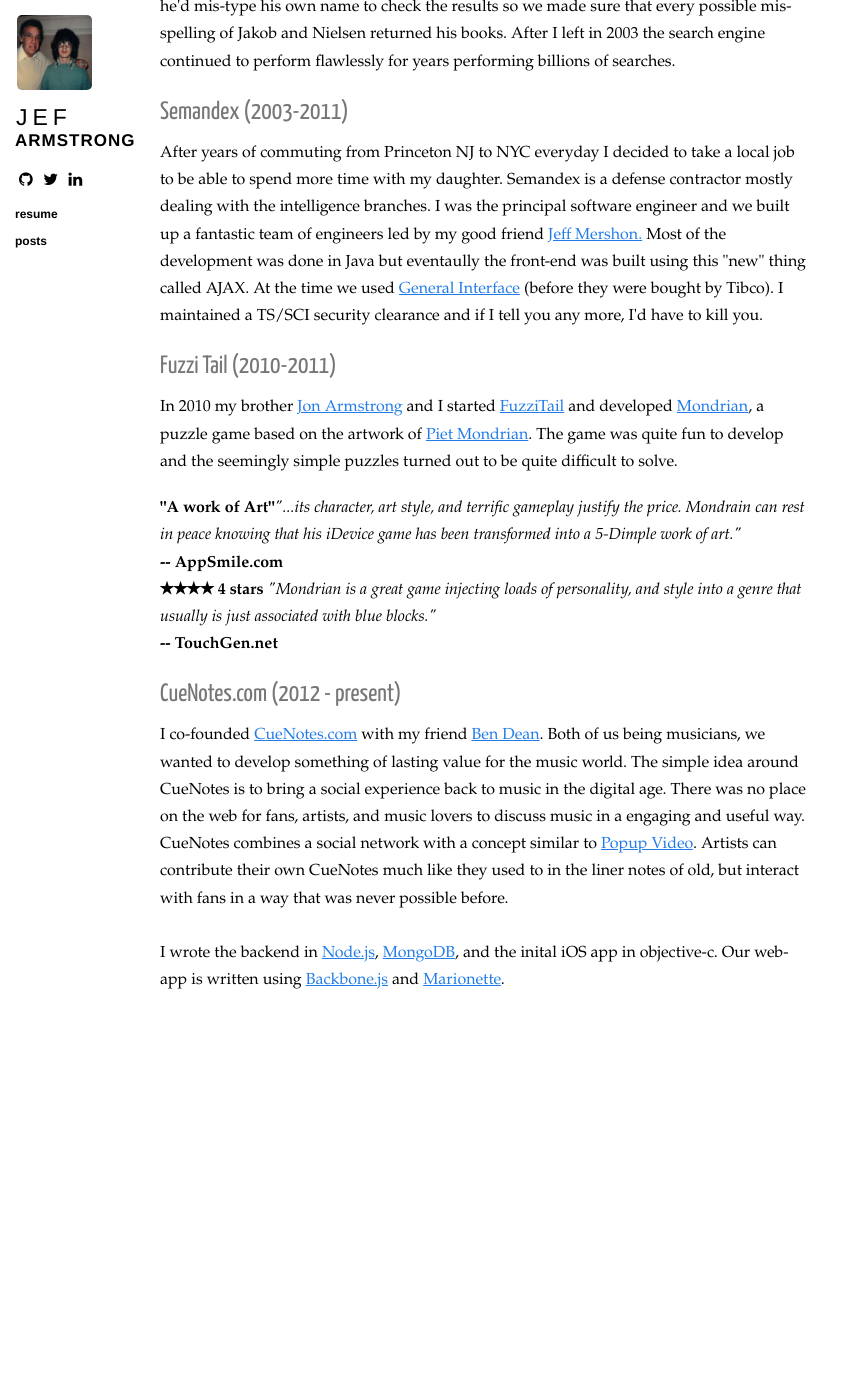
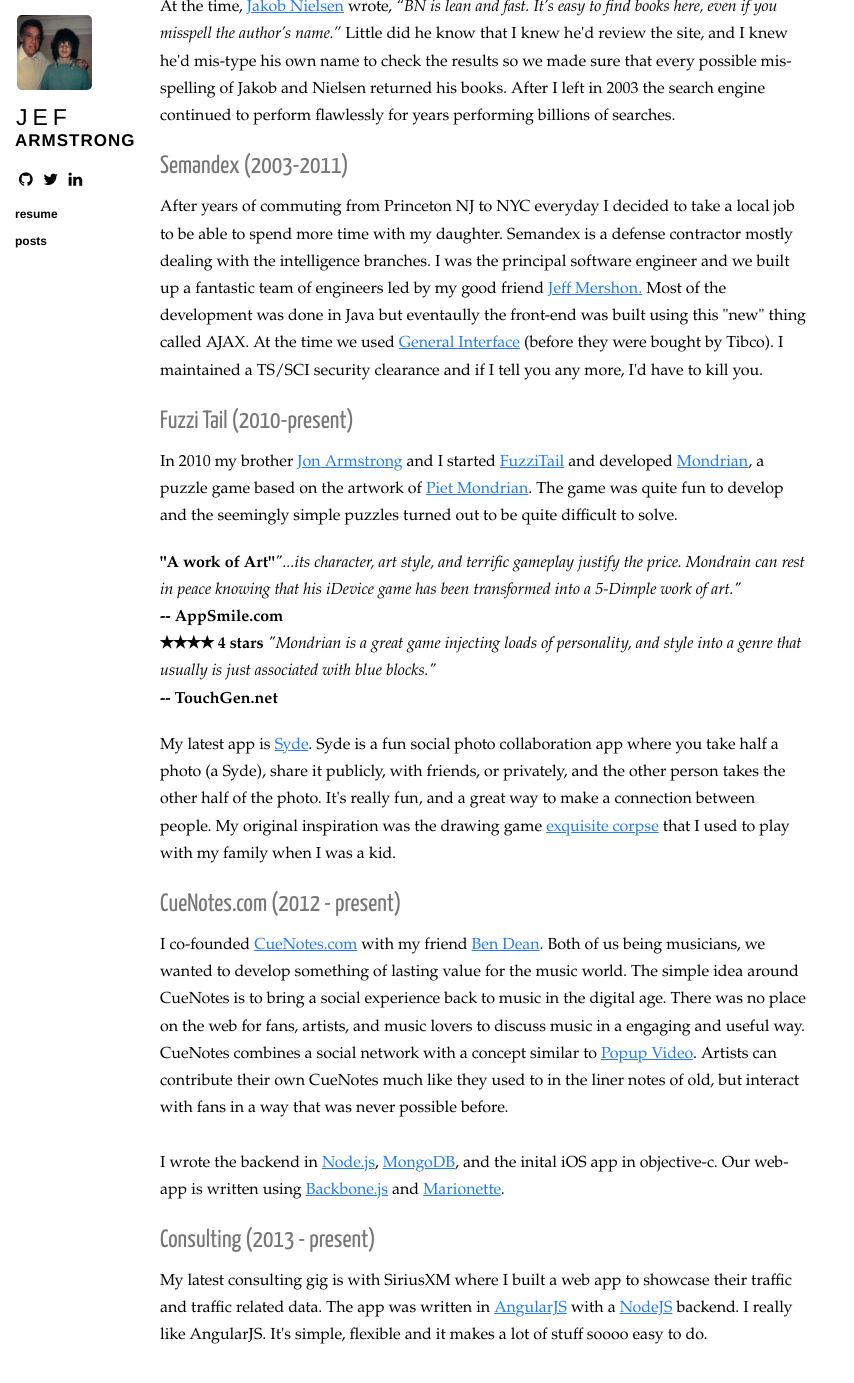
Before and after one commit to jefarmstrong/jefarmstrong.github.io, a Jekyll site: the page built from pages/resume.html, in a window 1280 px wide and 1400 px high, scrolled down 1534 px. Shown: the top 1383 px of the window, without its empty margins (0-854 px from the left). Built offline with Jekyll 4.4.1, drawn with Linux system fonts in a browser that asks for light colours; nearby versions of some CDN libraries; before the commit the page ends 2578 px from its top, so only the background shows below that; some of the changed text lies outside the part shown.

Commit message:
added to resume

```diff
--- a/pages/resume.html
+++ b/pages/resume.html
@@ -7,7 +7,7 @@
   <h1>{{ site.name }}</h1>
 
   <h3>tl;dr</h3>
-  <p>Seasoned programmer with experience building world-class apps. Lately I've been using Node.js with MongoDB and Objective-C for iOS apps. I have written a search engine in C++, and server apps in Java. I love to build stuff.</p>
+  <p>Seasoned programmer with experience building world-class apps. Lately I've been using Node.js with MongoDB and AngularJS and, of course, Objective-C for iOS apps. I have written everything from a high-performance search engine in C++ serving billions of search results, to a crazy game based on a De Stijl painter and once, even an ant colony simulator (using <a href="http://en.wikipedia.org/wiki/Hypercard">Hypercard</a>). I love to build stuff.</p>
 
   <h3>Early Experiences</h3>
   <p>Learned to push-up, sit-up, crawl, walk and talk. All self-taught.</p>
@@ -29,7 +29,7 @@
   At the time, <a href="http://www.nngroup.com/people/jakob-nielsen/">Jakob Nielsen</a> wrote, <i>“BN is lean and fast. It’s easy to find books here, even if you misspell the author’s name.”</i> Little did he know that I knew he'd review the site, and I knew he'd mis-type his own name to check the results so we made sure that every possible mis-spelling of Jakob and Nielsen returned his books. After I left in 2003 the search engine continued to perform flawlessly for years performing billions of searches.</p>
   <h3>Semandex (2003-2011)</h3>
   <p>After years of commuting from Princeton NJ to NYC everyday I decided to take a local job to be able to spend more time with my daughter. Semandex is a defense contractor mostly dealing with the intelligence branches. I was the principal software engineer and we built up a fantastic team of engineers led by my good friend <a target="_blank" href="http://www.linkedin.com/pub/jeffrey-mershon/2/b07/578">Jeff Mershon.</a> Most of the development was done in Java but eventaully the front-end was built using this "new" thing called AJAX. At the time we used <a href="http://developer.tibco.com/gi/default.jsp">General Interface</a> (before they were bought by Tibco). I maintained a TS/SCI security clearance and if I tell you any more, I'd have to kill you.</p>
-  <h3>Fuzzi Tail (2010-2011)</h3>
+  <h3>Fuzzi Tail (2010-present)</h3>
   <p>In 2010 my brother <a href="http://www.jonarmstrong.com">Jon Armstrong</a> and I started <a href="http://www.fuzzitail.com">FuzziTail</a> and developed <a href="https://itunes.apple.com/app/mondrian/id347927621?mt=8&ign-mpt=uo%3D6">Mondrian</a>, a puzzle game based on the artwork of <a href="http://en.wikipedia.org/wiki/Piet_Mondrian">Piet Mondrian</a>. The game was quite fun to develop and the seemingly simple puzzles turned out to be quite difficult to solve.</p>
   <p>
   <b>"A work of Art"</b><i>"...its character, art style, and terrific gameplay justify the price. Mondrain can rest in peace knowing that his iDevice game has been transformed into a 5-Dimple work of art."</i>
@@ -38,10 +38,16 @@
   <b>✭✭✭✭ 4 stars</b> <i>"Mondrian is a great game injecting loads of personality, and style into a genre that usually is just associated with blue blocks."</i>
   <br/><b>-- TouchGen.net</b>
   </p>
+  <p>My latest app is <a href="http://syde.me">Syde</a>. Syde is a fun social photo collaboration app where you take half a photo (a Syde), share it publicly, with friends, or privately, and the other person takes the other half of the photo. It's really fun, and a great way to make a connection between people. My original inspiration was the drawing game <a href="http://en.wikipedia.org/wiki/Exquisite_corpse">exquisite corpse</a> that I used to play with my family when I was a kid.
+  </p>
   <h3>CueNotes.com (2012 - present)</h3>
   <p>
   I co-founded <a href="https://www.cuenotes.com">CueNotes.com</a> with my friend <a href="http://www.linkedin.com/in/bendean">Ben Dean</a>. Both of us being musicians, we wanted to develop something of lasting value for the music world. The simple idea around CueNotes is to bring a social experience back to music in the digital age. There was no place on the web for fans, artists, and music lovers to discuss music in a engaging and useful way. CueNotes combines a social network with a concept similar to <a href="http://en.wikipedia.org/wiki/Pop-Up_Video">Popup Video</a>. Artists can contribute their own CueNotes much like they used to in the liner notes of old, but interact with fans in a way that was never possible before.
   <br/><br/>
   I wrote the backend in <a href="http://www.nodejs.org">Node.js</a>, <a href="http://www.mongodb.org">MongoDB</a>, and the inital iOS app in objective-c. Our web-app is written using <a href="http://backbonejs.org">Backbone.js</a> and <a href="http://marionettejs.com/">Marionette</a>.
   </p>
+    <h3>Consulting (2013 - present)</h3>
+  <p>
+  My latest consulting gig is with SiriusXM where I built a web app to showcase their traffic and traffic related data. The app was written in <a href="https://angularjs.org/">AngularJS</a> with a <a href="http://nodejs.org/">NodeJS</a> backend. I really like AngularJS. It's simple, flexible and it makes a lot of stuff soooo easy to do.
+
 </section>
```
